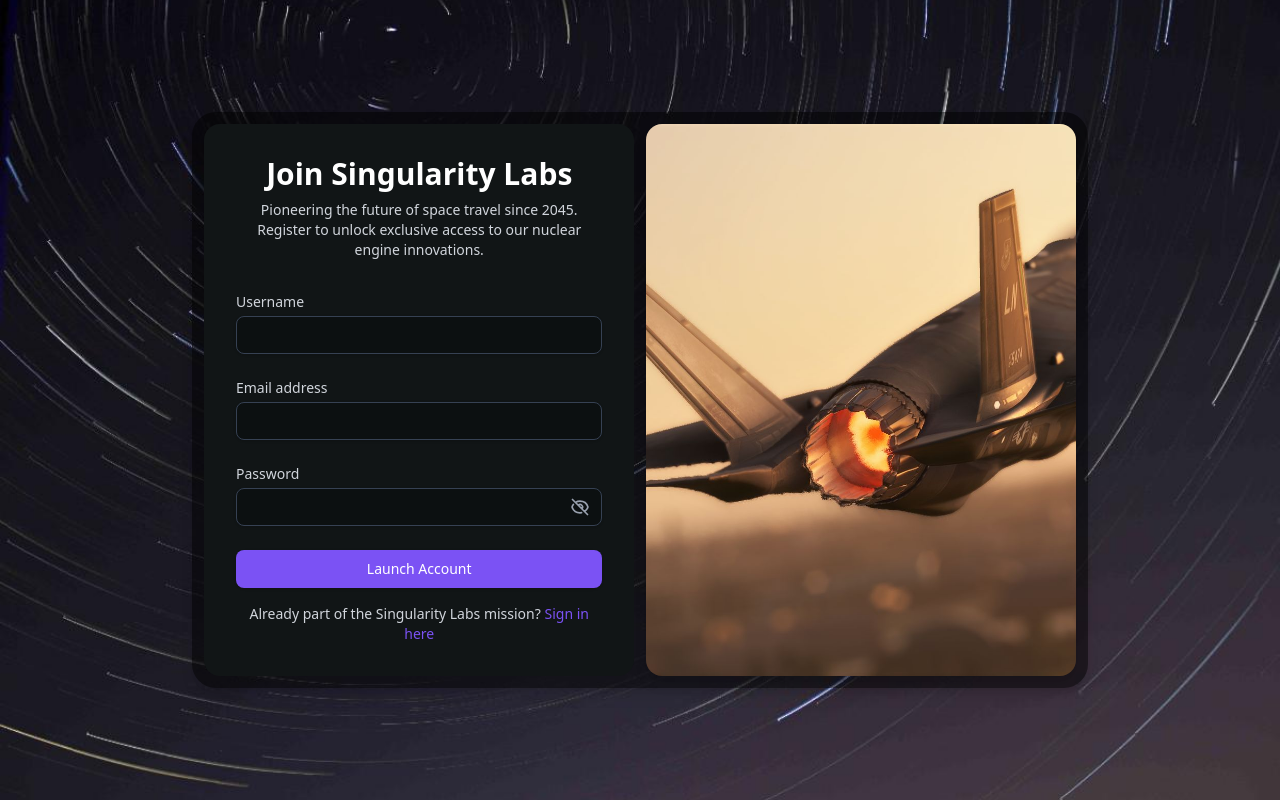
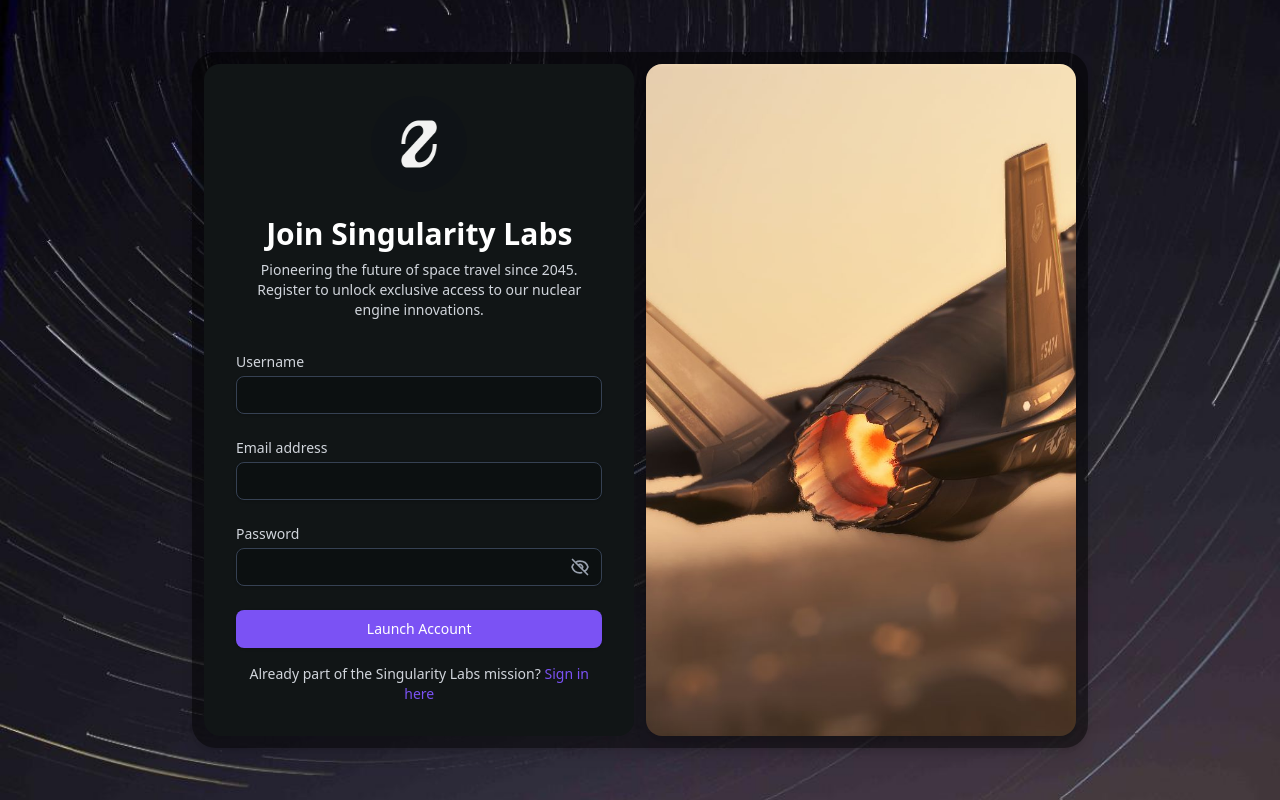
Before and after one commit to purushothdl/singularity-labs-react, a React (Vite) app: page /register in a window 1280 px wide. Built offline with nearby package versions, Linux system fonts and the light colour scheme; no server answers.

Commit message:
feat: Add Singularity Labs logo to RegisterPage for improved branding

```diff
--- a/src/pages/RegisterPage.tsx
+++ b/src/pages/RegisterPage.tsx
@@ -53,6 +53,13 @@ export const RegisterPage = () => {
       <div className="relative z-10 flex items-center justify-center w-full h-full p-4">
         <div className="w-full max-w-4xl p-3 bg-black/50 rounded-3xl shadow-lg flex flex-col md:flex-row">
           <div className="w-full md:w-1/2 p-8 md:mr-3 flex flex-col bg-[#111516] rounded-2xl">
+            <div className="flex items-center justify-center mb-6">
+              <img
+                src="/assets/icons/sl_logo.webp"
+                alt="Singularity Labs Logo"
+                className="w-24 h-24 rounded-full"
+              />
+            </div>
             <div className="text-center">
               <h2 className="text-3xl font-extrabold text-white">Join Singularity Labs</h2>
               <p className="mt-2 text-sm text-gray-300">
```
